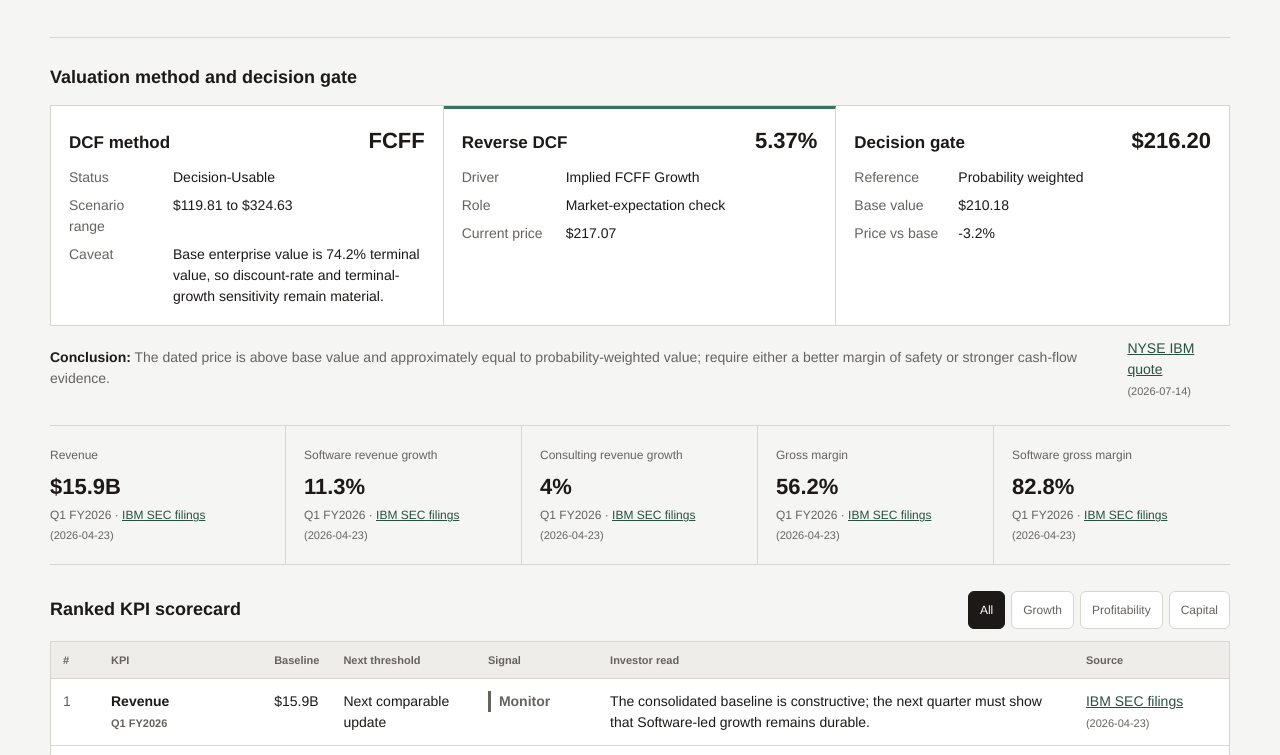
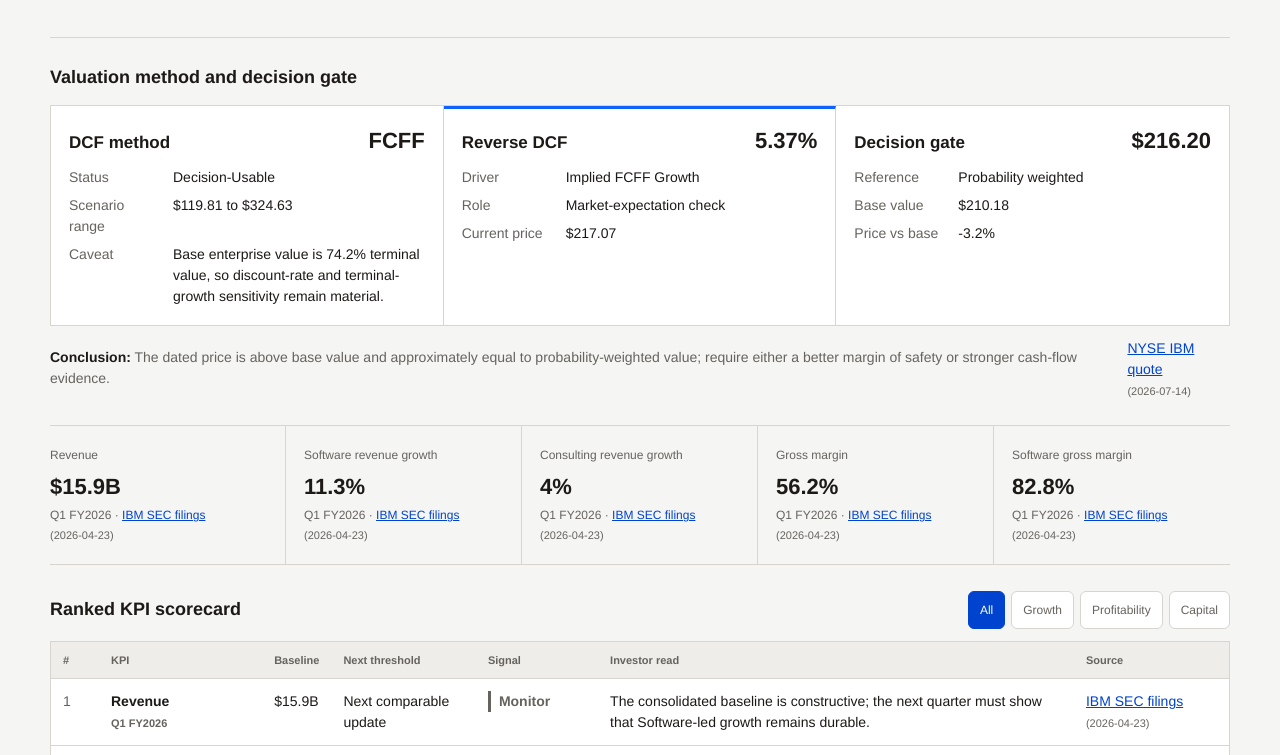
Before and after one commit to rsalek/reports, a website: page kpi/ibm-q1-2026.html in a window 1280 px wide. Shown: the part 722-1477 px from the top of the page. Drawn offline with Linux system fonts and the light colour scheme.

Commit message:
Apply IBM blue accents to public research

```diff
--- a/kpi/ibm-q1-2026.html
+++ b/kpi/ibm-q1-2026.html
@@ -12,9 +12,9 @@
   --muted:#66635f;
   --line:#d8d5d0;
   --soft:#efede9;
-  --accent:#3b725b;
-  --accent-dark:#28513f;
-  --accent-soft:#e4efe9;
+  --accent:#0f62fe;
+  --accent-dark:#0043ce;
+  --accent-soft:#edf5ff;
   --warning:#8a640f;
   --warning-soft:#f7efd9;
   --negative:#9d3e37;
@@ -93,7 +93,7 @@ h3 { margin-bottom:8px; font-size:14px; }
 .toolbar h2 { margin:0; }
 .filters { display:flex; flex-wrap:wrap; gap:6px; }
 .filter { min-height:38px; border:1px solid var(--line); border-radius:6px; padding:7px 11px; background:var(--paper); color:var(--muted); font-size:12px; cursor:pointer; }
-.filter.active { border-color:var(--ink); background:var(--ink); color:#fff; }
+.filter.active { border-color:var(--accent-dark); background:var(--accent-dark); color:#fff; }
 .filter:focus-visible { outline:2px solid var(--accent); outline-offset:2px; }
 .table-scroll { overflow-x:auto; border:1px solid var(--line); background:var(--paper); }
 .table-scroll:focus-visible { outline:2px solid var(--accent); outline-offset:2px; }
```
Also changed, not shown: docs/IBM_Full_Report.html (+3 -3 lines).
